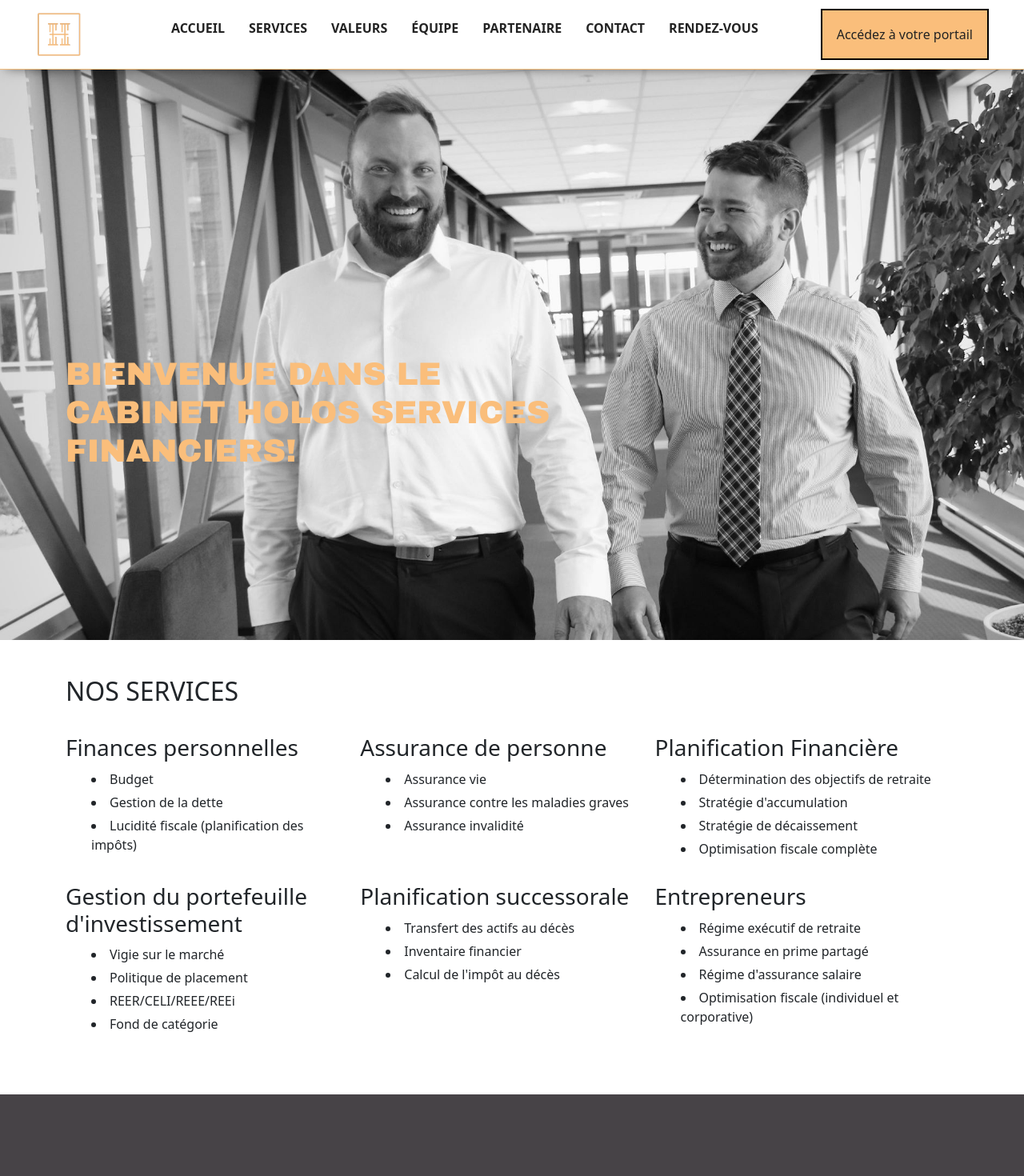
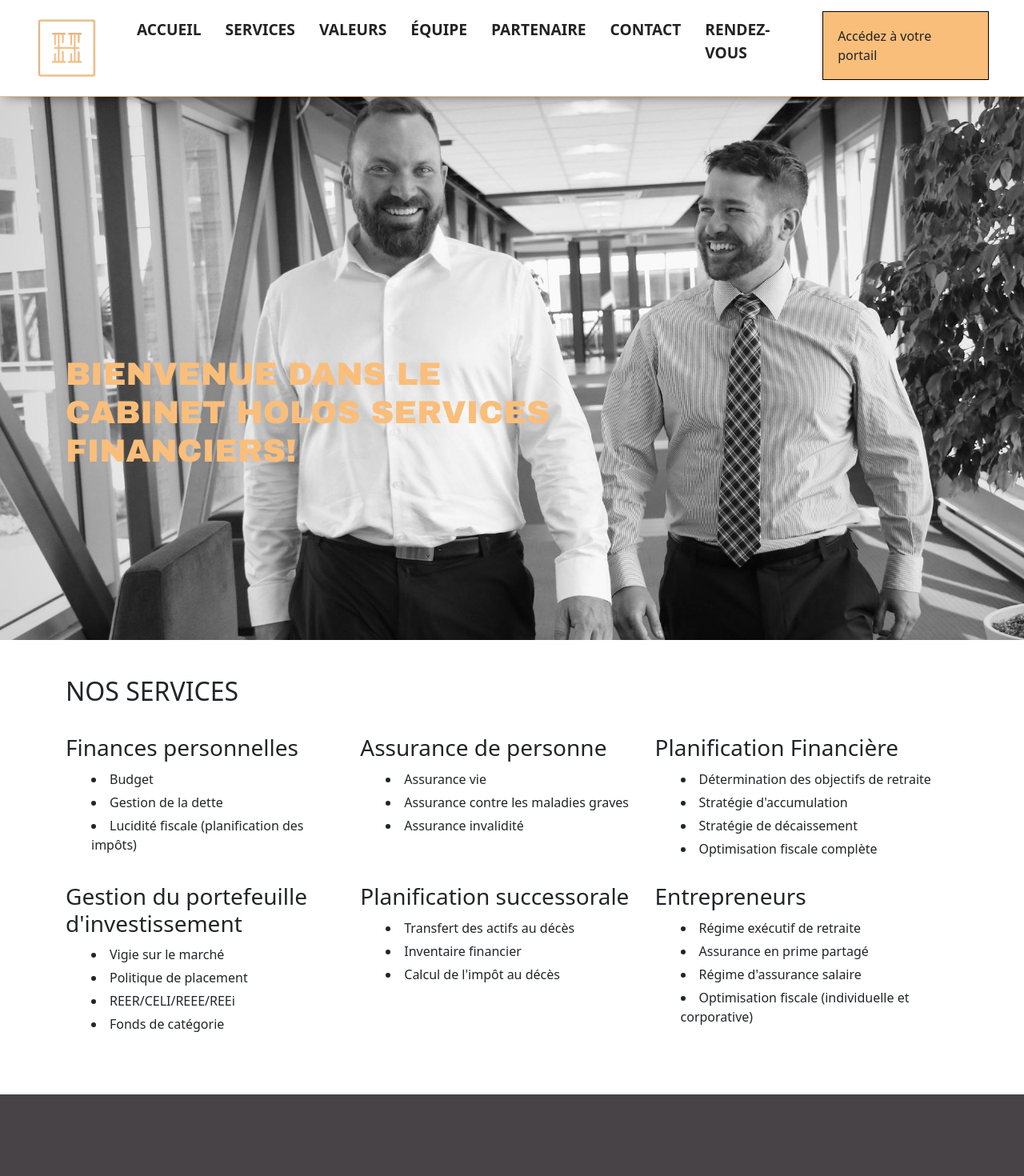
Before and after one commit to Recho25/HolosSiteWeb, a React (Create React App) app: page / in a window 1280 px wide. Shown: the top 1470 px of the page at 80% size. Built offline with nearby package versions, Linux system fonts and the light colour scheme.

Commit message:
last commit before deploy

```diff
--- a/src/App.scss
+++ b/src/App.scss
@@ -130,8 +130,10 @@
   background-repeat: no-repeat;
   width: 100%;
   @include phone() {
-    display: grid;
-    background-size: auto;
+    display: flex;
+    width: auto;
+    background-position: 30%;
+    flex-wrap: wrap;
   }
   display: flex;
   justify-content: center;
@@ -156,7 +158,6 @@
     position: absolute;
     width: 100%;
     height: 100%;
-    //background-image: url("../public/img/photoHomeScreen.jpg");
     overflow: hidden;
     background-size: cover;
     background-position: center;
--- a/src/components/Header/header.scss
+++ b/src/components/Header/header.scss
@@ -1,6 +1,7 @@
 $small-desktop-width: 1200px;
 $phone-width: 424px;
 $tablet-width: 1100px;
+$color : #fabe7b;
 
 
 
@@ -33,7 +34,7 @@
   left: 50%;
   top: 0px;
   transform: translate(-50%, 0);
-  border-bottom: #fabe7b 1px solid;
+  border-bottom: $color 1px solid;
   z-index: 99;
   width: 100%;
   max-width: 100%;
@@ -60,14 +61,14 @@
     z-index: 15;
   }
   &.open{
-    border-bottom: #fabe7b 1px solid;
+    border-bottom: $color 1px solid;
     .addons_info{
       top:0;
       opacity: 0;
     }
     .st0{fill:#232323;}
     .btn_burger span{
-      background-color: #fabe7b;
+      background-color: $color;
     }
   }
   .addons_info{
@@ -103,6 +104,7 @@
   li{
     font-weight: bold;
     position: relative;
+    font-size: larger;
     a{
       transition: 300ms ease-in-out;
     }
@@ -114,7 +116,7 @@
       transform: translateY(20px);
       height: 0px;
       width: 0px;
-        background-color: #fabe7b;
+      background-color: $color;
       z-index: 5;
       transition: 150ms ease-in-out;
     }
@@ -124,7 +126,7 @@
       left: 0;
       top: 0;
       height: 0px;
-        background-color: #fabe7b;
+      background-color: $color;
       width: 0px;
       z-index: 5;
       transition: 150ms ease-in-out 150ms;
@@ -140,14 +142,14 @@
         width: 30px;
       }
       a{
-          color : #fabe7b;
+        color : $color;
       }
     }
   }
 }
 
 .link_home{
-  max-width: 60px;
+  max-width: 80px;
   #b{
     transition: 250ms ease-in;
     transition-delay: 250ms;
@@ -172,7 +174,7 @@
   height: auto;
 }
 
-.nav_container{
+.nav_container {
   display: flex;
   justify-content: center;
   align-items: center;
@@ -184,20 +186,23 @@
   left: 100%;
   opacity: 0;
   z-index: 10;
-  ul{
+
+  ul {
     list-style: none;
     display: flex;
     flex-direction: column;
     justify-content: center;
 
-    li{
+    li {
       margin-bottom: 8px;
-      a{
+
+      a {
         text-decoration: none;
         color: aliceblue;
         font-size: 2em;
+      }
+    }
 
-      }
   }
   a {
     color: aliceblue;
@@ -217,7 +222,7 @@
     }
   }
 }
-}
+
 @keyframes menuOpen {
   0%{
     left: 100%;
@@ -261,7 +266,7 @@
     width: 100%;
     height: 3px;
     position: absolute;
-    background-color: #fabe7b;
+    background-color: $color;
     left: 0;
     transition: 450ms;
     transform: translate(0%, -50%);
@@ -297,7 +302,6 @@
       width: 30%;
       transform: rotate(-45deg) translate(7px, -7px);
     }
-
   }
 }
 
@@ -331,20 +335,19 @@
 }
 .portfolio_link{
   display: block;
-  border: 2px solid black;
   @include tablet(){
     display: none;
   }
   a{
-    background-color: #fabe7b;
+    border: 1px solid black;
+    background-color: $color;
     padding: 18px;
-    border-style: dot-dash;
     text-decoration: none;
     color: #232323;
     display: inline-block;
     transition: 250ms ease-in-out;
     position: relative;
-    //overflow: hidden;
+    overflow: hidden;
     span{
       transition: 250ms;
     }
@@ -366,7 +369,7 @@
         top: 0;
       }
       span{
-        color: #fabe7b;
+        color: $color;
         position: relative;
         z-index: 10;
       }
--- a/src/components/Services.jsx
+++ b/src/components/Services.jsx
@@ -44,7 +44,7 @@
             "Vigie sur le marché",
             "Politique de placement",
             "REER/CELI/REEE/REEi",
-            "Fond de catégorie"
+            "Fonds de catégorie"
         ]
     },
     {
@@ -61,7 +61,7 @@
             "Régime exécutif de retraite",
             "Assurance en prime partagé",
             "Régime d'assurance salaire",
-            "Optimisation fiscale (individuel et corporative)"
+            "Optimisation fiscale (individuelle et corporative)"
 
         ]
     }
```
Lines whose indentation alone changed are shown as unchanged.
